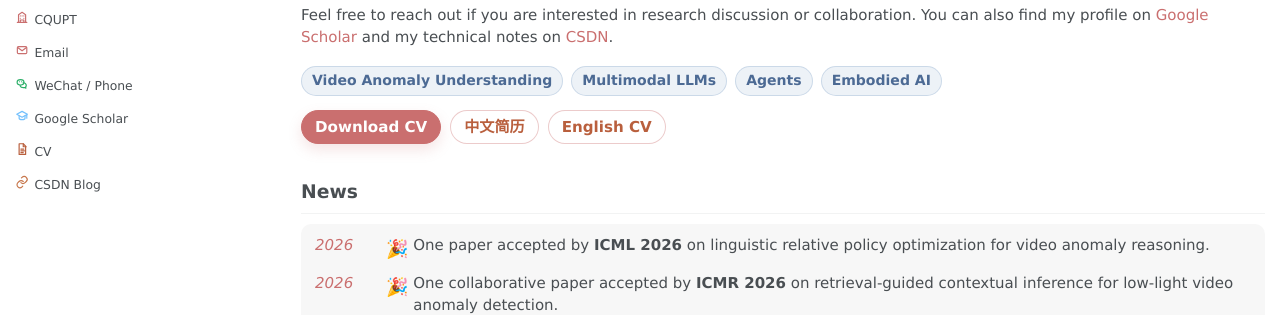
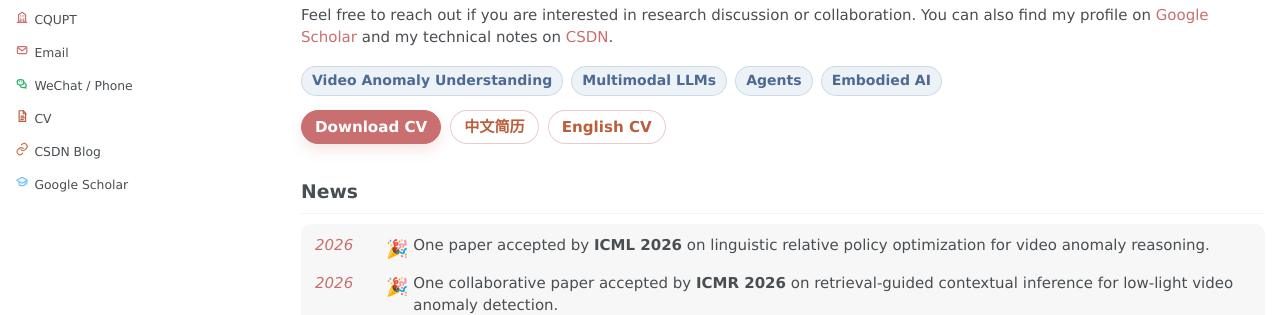
Before and after one commit to lemonzjk/lemonzjk.github.io, a Jekyll site: the page built from _pages/about.md, in a window 1280 px wide. Shown: the part 416-731 px from the top of the page. Built offline with Jekyll 4.4.1, drawn with Linux system fonts in a browser that asks for light colours; some web fonts are replaced; part of the change alters nothing that is shown.

Commit message:
Move scholar link to end

```diff
--- a/_config.yml
+++ b/_config.yml
@@ -6,7 +6,7 @@ description              : &description "Academic homepage of Jiankang Zheng (
 url                      : "https://lemonzjk.github.io"
 baseurl                  : ""
 repository               : "lemonzjk/lemonzjk.github.io"
-asset_version            : "20260704-scholar-link-fix"
+asset_version            : "20260704-scholar-last"
 
 author:
   avatar           : "/assets/avatar-ai-selected.png"
--- a/_includes/author-profile.html
+++ b/_includes/author-profile.html
@@ -78,9 +78,6 @@
       {% if author.arxiv %}
         <li><a href="{{ author.arxiv }}"><i class="ai ai-fw ai-arxiv icon-pad-right" aria-hidden="true"></i>arXiv</a></li>
       {% endif %}
-      {% if author.googlescholar %}
-        <li class="author__scholar"><a href="{{ author.googlescholar }}">{% include sidebar-icon.html icon="scholar" class="author__icon--scholar" %}Google Scholar</a></li>
-      {% endif %}
       {% if author.semantic %}
         <li><a href="{{ author.semantic }}"><i class="ai ai-fw ai-semantic-scholar icon-pad-right" aria-hidden="true"></i>Semantic Scholar</a></li>
       {% endif %}
@@ -101,6 +98,9 @@
       {% endif %}
       {% if author.uri %}
         <li><a href="{{ author.uri }}" target="_blank" rel="noopener">{% include sidebar-icon.html icon="blog" class="author__icon--blog" %}{{ blog_label }}</a></li>
+      {% endif %}
+      {% if author.googlescholar %}
+        <li class="author__scholar"><a href="{{ author.googlescholar }}">{% include sidebar-icon.html icon="scholar" class="author__icon--scholar" %}Google Scholar</a></li>
       {% endif %}
       {% if author.bitbucket %}
         <li><a href="https://bitbucket.org/{{ author.bitbucket }}"><i class="fab fa-fw fa-bitbucket icon-pad-right" aria-hidden="true"></i>Bitbucket</a></li>
```
